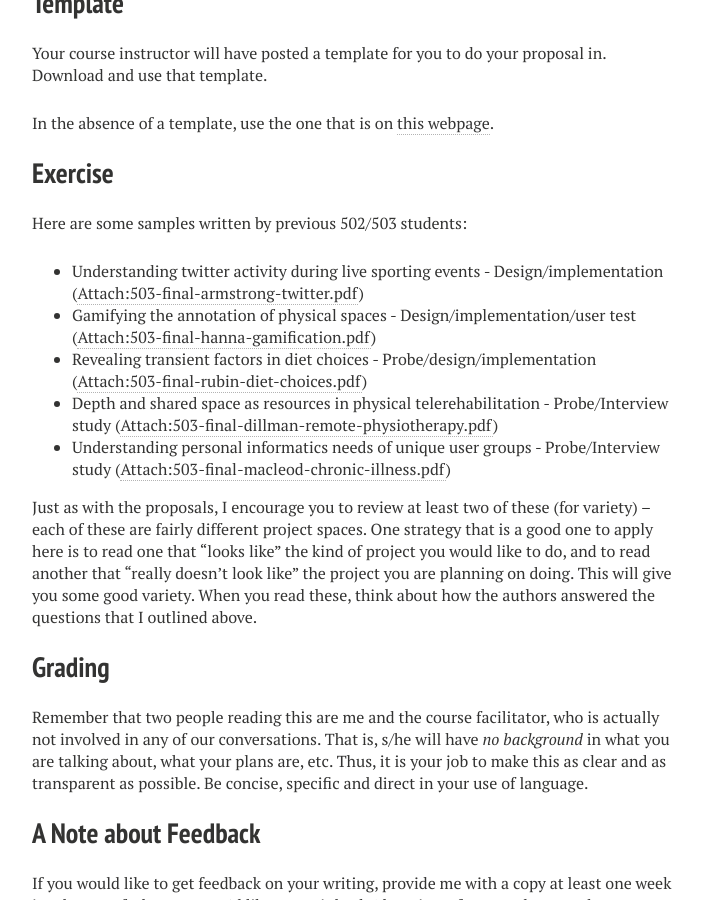
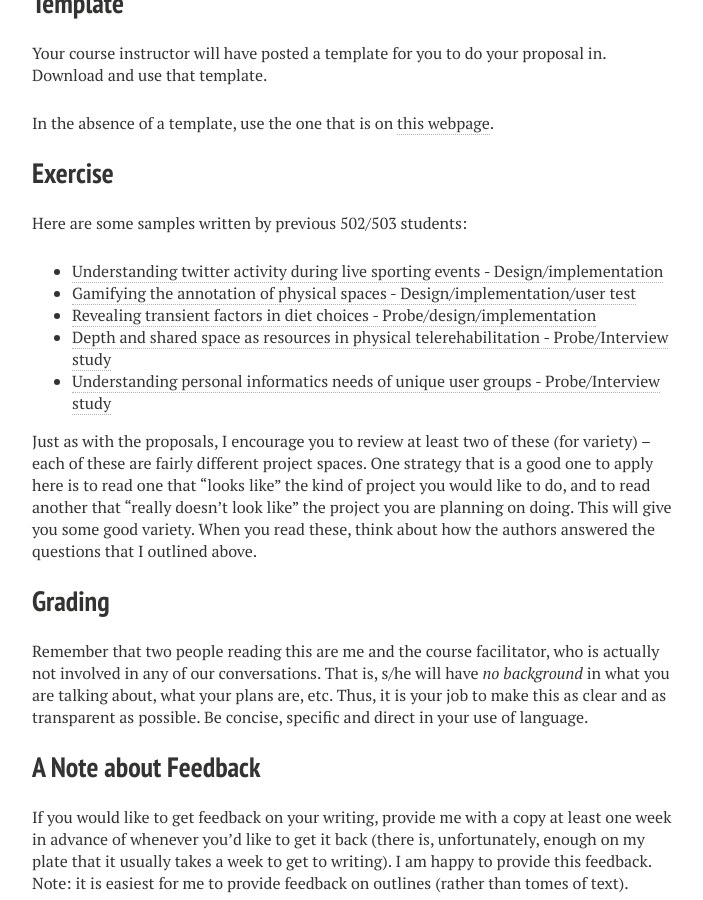
Before and after one commit to tthmok/tthmok.github.io, a Jekyll site: the page built from _posts/2018-06-01-502-503-final-report.md, in a window 1280 px wide and 900 px high, scrolled down 777 px. Shown: the whole window, without its empty margins (288-991 px from the left). Built offline with Jekyll 4.4.1, drawn with Linux system fonts in a browser that asks for light colours; nearby versions of some CDN libraries.

Commit message:
FIX: 502/503 final paper links fixed

```diff
--- a/_posts/2018-06-01-502-503-final-report.md
+++ b/_posts/2018-06-01-502-503-final-report.md
@@ -21,11 +21,11 @@ In the absence of a template, use the one that is on [this webpage](http://www.s
 
 Here are some samples written by previous 502/503 students:
 
-* Understanding twitter activity during live sporting events - Design/implementation ([Attach:503-final-armstrong-twitter.pdf](CPSC502503/503-final-armstrong-twitter.pdf))
-* Gamifying the annotation of physical spaces - Design/implementation/user test ([Attach:503-final-hanna-gamification.pdf](CPSC502503/503-final-hanna-gamification.pdf))
-* Revealing transient factors in diet choices - Probe/design/implementation ([Attach:503-final-rubin-diet-choices.pdf](CPSC502503/503-final-rubin-diet-choices.pdf))
-* Depth and shared space as resources in physical telerehabilitation - Probe/Interview study ([Attach:503-final-dillman-remote-physiotherapy.pdf](CPSC502503/503-final-dillman-remote-physiotherapy.pdf))
-* Understanding personal informatics needs of unique user groups - Probe/Interview study ([Attach:503-final-macleod-chronic-illness.pdf](CPSC502503/503-final-macleod-chronic-illness.pdf))
+* [Understanding twitter activity during live sporting events - Design/implementation](http://hcitang.org/resources/502/503-final-armstrong.pdf)
+* [Gamifying the annotation of physical spaces - Design/implementation/user test](http://hcitang.org/resources/502/503-final-hanna.pdf)
+* [Revealing transient factors in diet choices - Probe/design/implementation](http://hcitang.org/resources/502/503-final-rubin.pdf)
+* [Depth and shared space as resources in physical telerehabilitation - Probe/Interview study](http://hcitang.org/resources/502/503-final-dillman.pdf)
+* [Understanding personal informatics needs of unique user groups - Probe/Interview study](http://hcitang.org/resources/502/503-final-macleod.pdf)
 
 Just as with the proposals, I encourage you to review at least two of these (for variety) -- each of these are fairly different project spaces. One strategy that is a good one to apply here is to read one that "looks like" the kind of project you would like to do, and to read another that "really doesn't look like" the project you are planning on doing. This will give you some good variety. When you read these, think about how the authors answered the questions that I outlined above.
 
```
